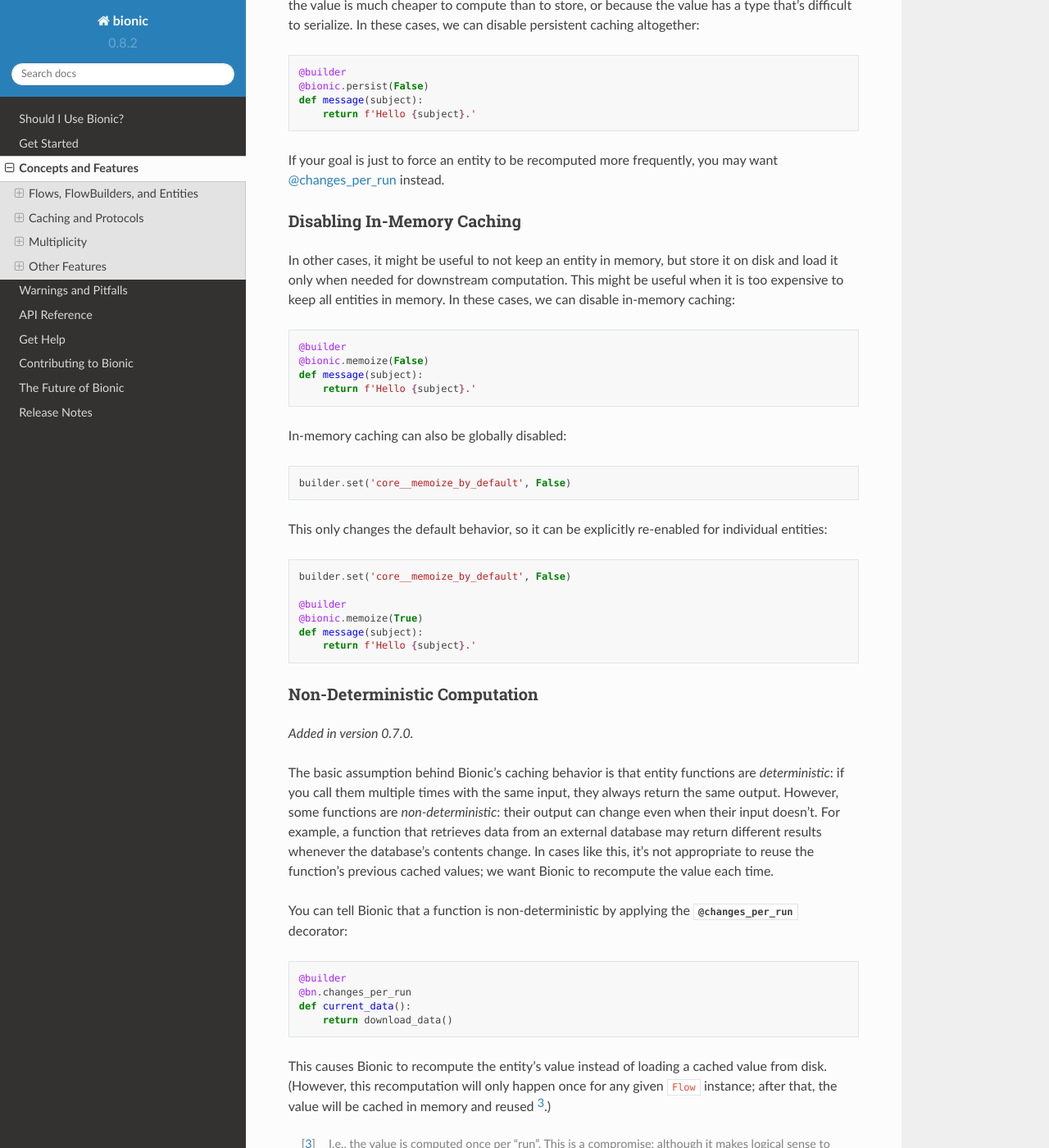
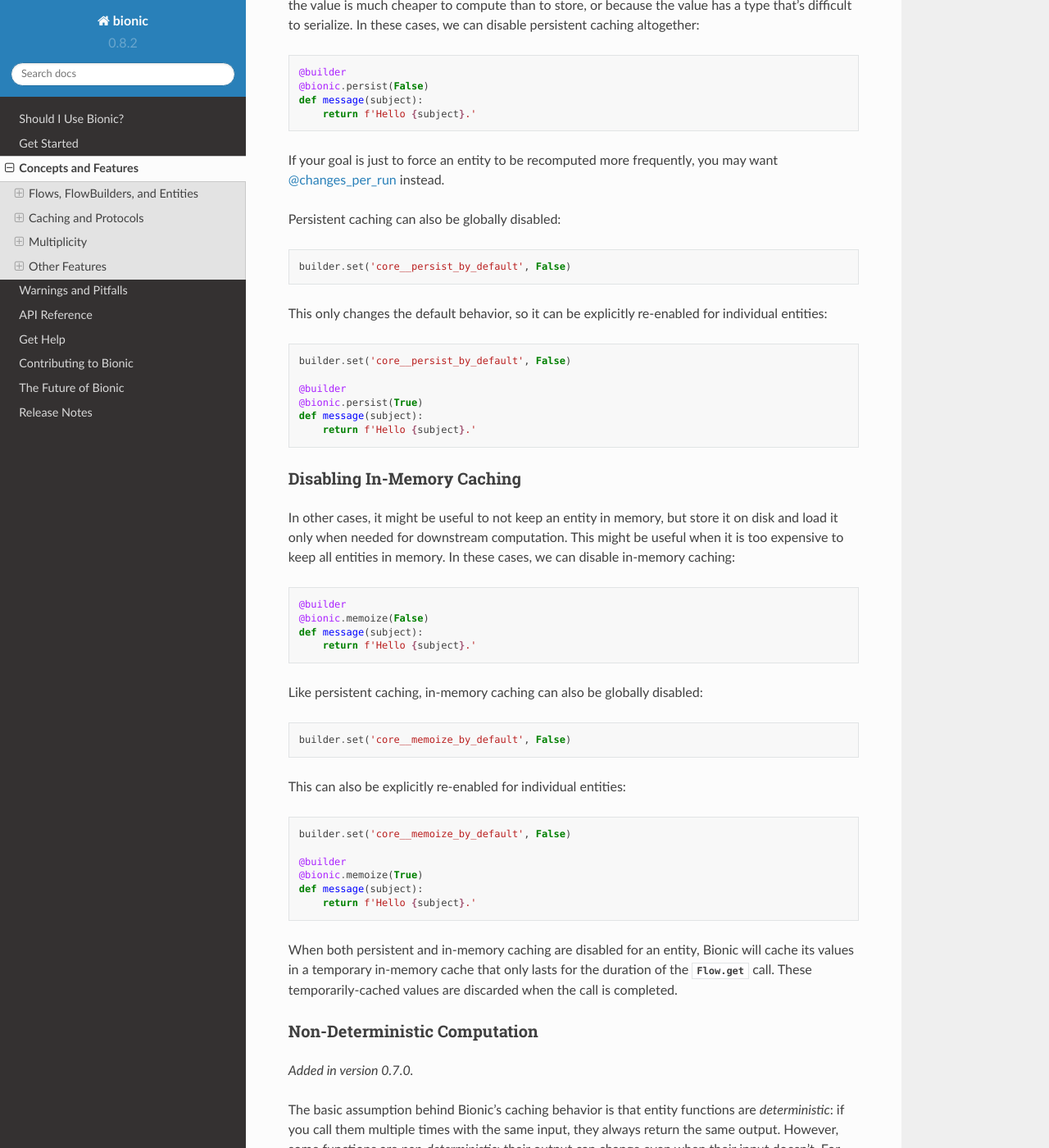
Before and after one commit to square/bionic, a Sphinx documentation site: the page built from docs/concepts.rst, in a window 1280 px wide and 1400 px high, scrolled down 6451 px. Shown: the whole window at 82% size. Built offline with Sphinx 7.4.7 and the Read the Docs theme 2.0.0, drawn with Linux system fonts in a browser that asks for light colours.

Commit message:
Make default persistence configurable
Like #181, this change introduces a new core entity that lets users
control the default persistence value.

Users can continue to override the default persistence by using
@persist and @immediate decorators.

```diff
--- a/docs/concepts.rst
+++ b/docs/concepts.rst
@@ -359,6 +359,24 @@ we can disable persistent caching altogether:
 If your goal is just to force an entity to be recomputed more frequently, you may
 want :ref:`@changes_per_run <changes_per_run>` instead.
 
+Persistent caching can also be globally disabled:
+
+.. code-block:: python
+
+    builder.set('core__persist_by_default', False)
+
+This only changes the default behavior, so it can be explicitly re-enabled for
+individual entities:
+
+.. code-block:: python
+
+    builder.set('core__persist_by_default', False)
+
+    @builder
+    @bionic.persist(True)
+    def message(subject):
+        return f'Hello {subject}.'
+
 
 Disabling In-Memory Caching
 ............................
@@ -375,14 +393,13 @@ cases, we can disable in-memory caching:
     def message(subject):
         return f'Hello {subject}.'
 
-In-memory caching can also be globally disabled:
+Like persistent caching, in-memory caching can also be globally disabled:
 
 .. code-block:: python
 
     builder.set('core__memoize_by_default', False)
 
-This only changes the default behavior, so it can be explicitly re-enabled for
-individual entities:
+This can also be explicitly re-enabled for individual entities:
 
 .. TODO: We should be consistent between the usage of @bn and @bionic.
 
@@ -394,6 +411,11 @@ individual entities:
     @bionic.memoize(True)
     def message(subject):
         return f'Hello {subject}.'
+
+When both persistent and in-memory caching are disabled for an entity, Bionic
+will cache its values in a temporary in-memory cache that only lasts for the
+duration of the :meth:`Flow.get <bionic.Flow.get>` call. These temporarily-cached
+values are discarded when the call is completed.
 
 
 .. _changes_per_run :
```
Also changed, not shown: docs/release-notes.rst (+8 -2 lines), 6 other files.
